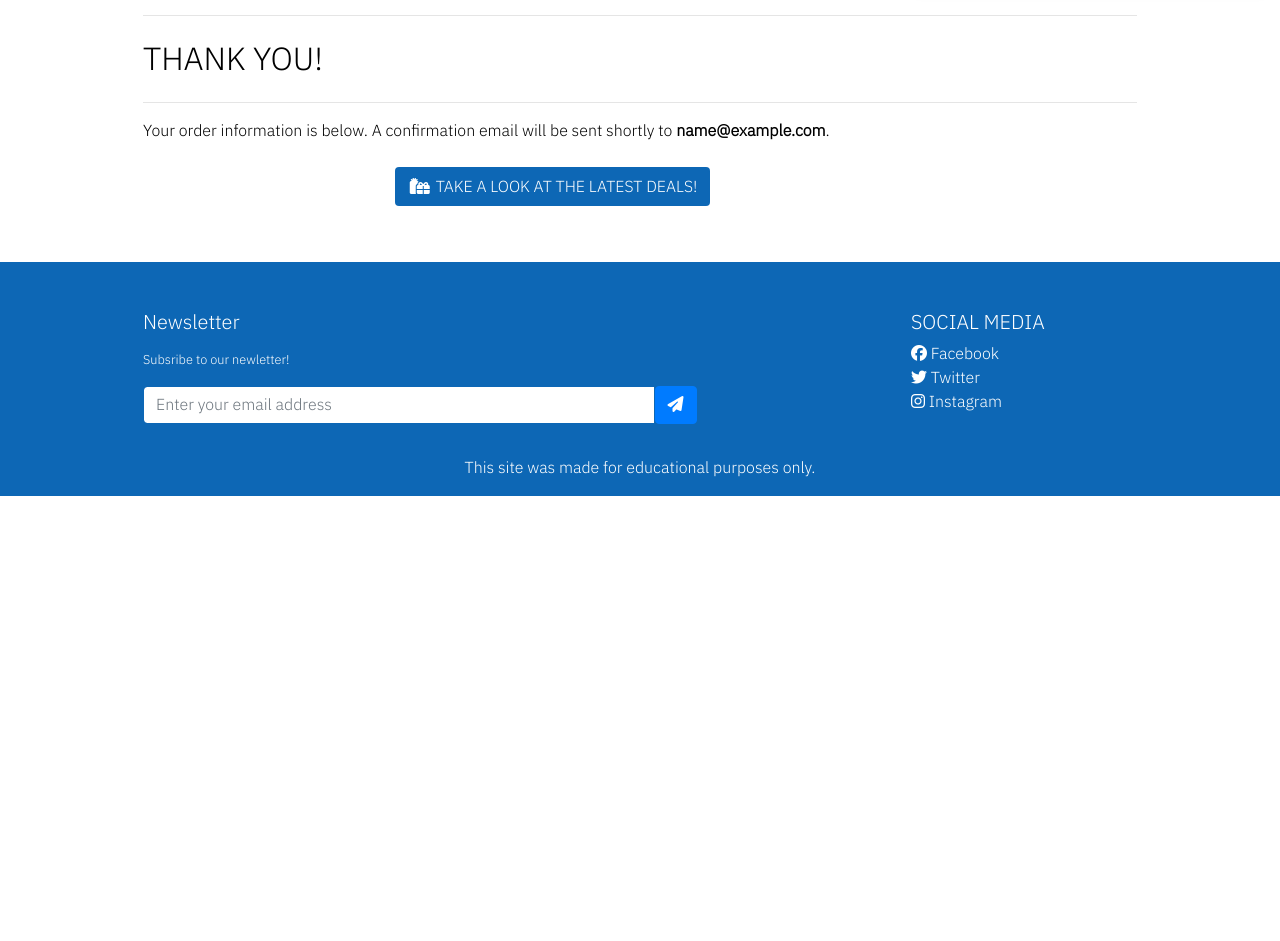
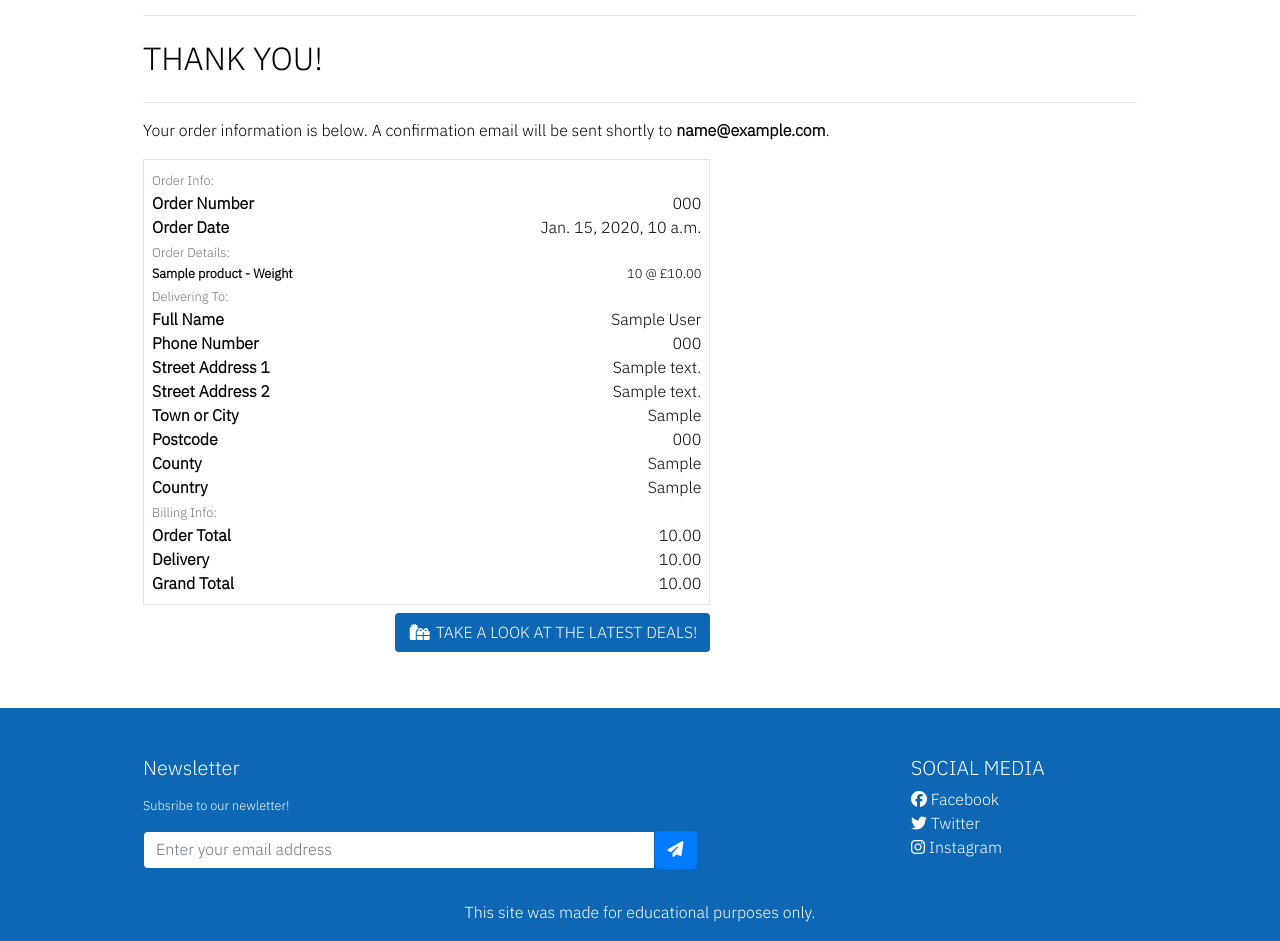
Before and after one commit to iKelvvv/MS5, a Django app: page /checkout/checkout_success/000 in a window 1280 px wide. Shown: the part 229-1170 px from the top of the page. Before the commit the page ends 725 px from the top, so only its background shows below. Run offline with Django 3.2, Linux system fonts and the light colour scheme; tables that the repository leaves empty hold one stand-in row (values such as "Sample post"); some libraries are stand-ins or nearby versions.

Commit message:
Add order summary to checkout success page

```diff
--- a/checkout/templates/checkout/checkout_success.html
+++ b/checkout/templates/checkout/checkout_success.html
@@ -27,7 +27,165 @@
 
       <div class="row">
           <div class="col-12 col-lg-7">
+            <div class="order-confirmation-wrapper p-2 border">
+              <div class="row">
+                <div class="col">
+                  <small class="text-muted">Order Info:</small>
+                </div>
+              </div>
 
+              <div class="row">
+                <div class="col-12 col-md-4">
+                  <p class="mb-0"><strong>Order Number</strong></p>
+                </div>
+                <div class="col-12 col-md-8 text-md-right">
+                  <p class="mb-0">{{ order.order_number }}</p>
+                </div>
+              </div>
+
+              <div class="row">
+                <div class="col-12 col-md-4">
+                  <p class="mb-0"><strong>Order Date</strong></p>
+                </div>
+                <div class="col-12 col-md-8 text-md-right">
+                  <p class="mb-0">{{ order.date }}</p>
+                </div>
+              </div>
+
+              <div class="row">
+                <div class="col">
+                  <small class="text-muted">Order Details:</small>
+                </div>
+              </div>
+              {% for item in order.lineitems.all %}
+                <div class="row">
+                  <div class="col-12 col-md-4">
+                    <p class="small mb-0"><strong>{{ item.product.name}}{% if item.product_weight %} - Weight
+                      {{ item.product.weight|upper }}{% endif %}</strong></p>
+                  </div>
+                  <div class="col-12 col-md-8 text-md-right">
+                    <p class="small mb-0">{{ item.quantity }} @ £{{ item.product.price }}</p>
+                  </div>
+                </div>
+              {% endfor %}
+
+              <div class="row">
+                <div class="col">
+                  <small class="text-muted">Delivering To:</small>
+                </div>
+              </div>
+
+              <div class="row">
+                <div class="col-12 col-md-4">
+                  <p class="mb-0"><strong>Full Name</strong></p>
+                </div>
+                <div class="col-12 col-md-8 text-md-right">
+                  <p class="mb-0">{{ order.full_name }}</p>
+                </div>
+              </div>
+
+              <div class="row">
+                <div class="col-12 col-md-4">
+                  <p class="mb-0"><strong>Phone Number</strong></p>
+                </div>
+                <div class="col-12 col-md-8 text-md-right">
+                  <p class="mb-0">{{ order.phone_number }}</p>
+                </div>
+              </div>
+
+              <div class="row">
+                <div class="col-12 col-md-4">
+                  <p class="mb-0"><strong>Street Address 1</strong></p>
+                </div>
+                <div class="col-12 col-md-8 text-md-right">
+                  <p class="mb-0">{{ order.street_address_1 }}</p>
+                </div>
+              </div>
+
+              {% if order.street_address_2 %}
+                <div class="row">
+                  <div class="col-12 col-md-4">
+                    <p class="mb-0"><strong>Street Address 2</strong></p>
+                  </div>
+                  <div class="col-12 col-md-8 text-md-right">
+                    <p class="mb-0">{{ order.street_address_2 }}</p>
+                  </div>
+                </div>
+              {% endif %}
+
+              <div class="row">
+                <div class="col-12 col-md-4">
+                  <p class="mb-0"><strong>Town or City</strong></p>
+                </div>
+                <div class="col-12 col-md-8 text-md-right">
+                  <p class="mb-0">{{ order.town_or_city }}</p>
+                </div>
+              </div>
+
+              {% if order.postcode %}
+                <div class="row">
+                  <div class="col-12 col-md-4">
+                    <p class="mb-0"><strong>Postcode</strong></p>
+                  </div>
+                  <div class="col-12 col-md-8 text-md-right">
+                    <p class="mb-0">{{ order.postcode }}</p>
+                  </div>
+                </div>
+              {% endif %}
+
+              {% if order.county %}
+                <div class="row">
+                  <div class="col-12 col-md-4">
+                    <p class="mb-0"><strong>County</strong></p>
+                  </div>
+                  <div class="col-12 col-md-8 text-md-right">
+                    <p class="mb-0">{{ order.county }}</p>
+                  </div>
+                </div>
+              {% endif %}
+
+              <div class="row">
+                <div class="col-12 col-md-4">
+                  <p class="mb-0"><strong>Country</strong></p>
+                </div>
+                <div class="col-12 col-md-8 text-md-right">
+                  <p class="mb-0">{{ order.country }}</p>
+                </div>
+              </div>
+
+              <div class="row">
+                <div class="col">
+                  <small class="text-muted">Billing Info:</small>
+                </div>
+              </div>
+
+              <div class="row">
+                <div class="col-12 col-md-4">
+                  <p class="mb-0"><strong>Order Total</strong></p>
+                </div>
+                <div class="col-12 col-md-8 text-md-right">
+                  <p class="mb-0">{{ order.order_total }}</p>
+                </div>
+              </div>
+
+              <div class="row">
+                <div class="col-12 col-md-4">
+                  <p class="mb-0"><strong>Delivery</strong></p>
+                </div>
+                <div class="col-12 col-md-8 text-md-right">
+                  <p class="mb-0">{{ order.delivery_cost }}</p>
+                </div>
+              </div>
+
+              <div class="row">
+                <div class="col-12 col-md-4">
+                  <p class="mb-0"><strong>Grand Total</strong></p>
+                </div>
+                <div class="col-12 col-md-8 text-md-right">
+                  <p class="mb-0">{{ order.grand_total }}</p>
+                </div>
+              </div>
+            </div>
           </div>
       </div>
 
```
